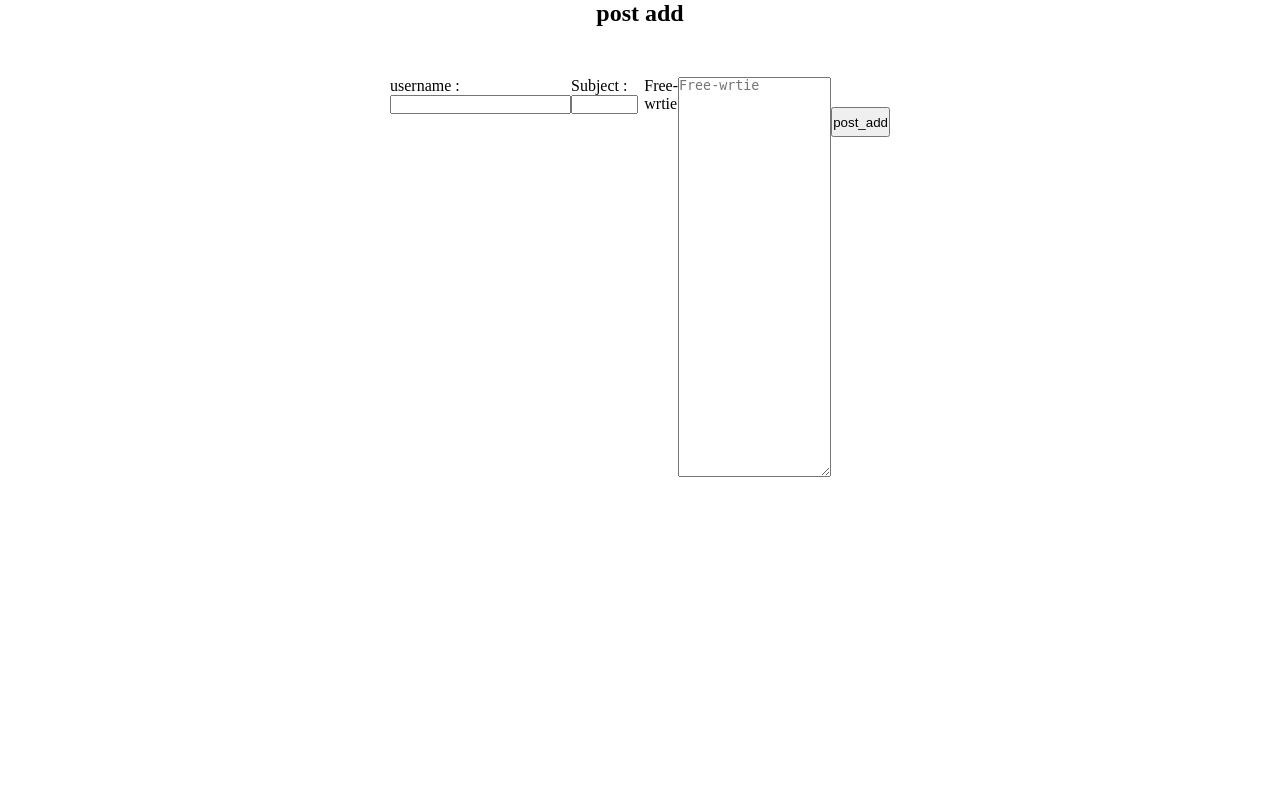
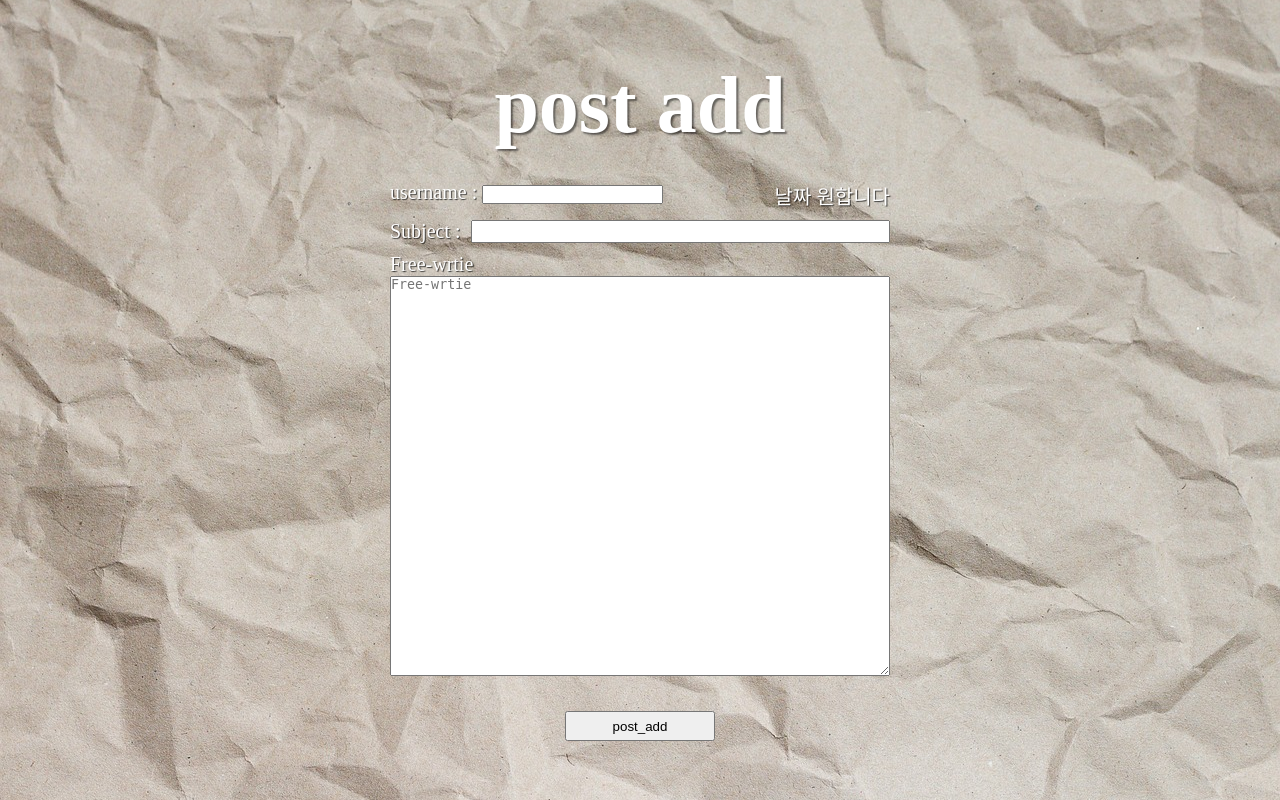
Before and after one commit to Jingood/adsad, a Flask app: page /post_add in a window 1280 px wide. Run offline with Flask 3, Linux system fonts and the light colour scheme; some web fonts are replaced.

Commit message:
post_add css수정

```diff
--- a/templates/post_add.html
+++ b/templates/post_add.html
@@ -7,38 +7,77 @@
     <meta name="viewport" content="width=device-width, initial-scale=1.0">
     <title>post_add</title>
     <style>
+        @font-face {
+            font-family: 'InkLipquid';
+            src: url('https://cdn.jsdelivr.net/gh/projectnoonnu/noonfonts_one@1.0/InkLipquid.woff') format('woff');
+            font-weight: normal;
+            font-style: normal;
+        }
+
         * {
             margin: 0;
             padding: 0;
             box-sizing: border-box;
         }
 
+        body {
+            background-image: url(/static/paper-3155438_1280.jpg);
+            background-size: cover;
+            background-position: center;
+        }
+
         .main {
             display: flex;
             flex-direction: column;
             align-items: center;
+            margin: 30px 0;
+        }
+
+        .main h2 {
+            margin: 30px 0;
+            font-size: 80px;
+            color: white;
+            text-shadow: 2px 2px 2px rgba(0, 0, 0, 0.5);
+            text-decoration: none;
+        }
+
+        .main form {
+            font-family: 'InkLipquid';
+            font-size: 20px;
+            font: bold;
+            color: white;
+            text-shadow: 1px 1px 1px rgba(0, 0, 0, 0.7);
         }
 
         /* 작성자, 제목, 내용 디자인 부분 */
         .form_size {
             width: 500px;
-            margin-top: 50px;
         }
-        .us_da{
+
+        .us_da {
             display: flex;
             justify-content: space-between;
+            margin-bottom: 10px;
         }
-        .form_size .username,
+
         .form_size textarea {
             width: 100%;
             box-sizing: border-box;
         }
-        .form_size .subject input{
-            width: 91%;
+
+        .form_size .subject {
+            display: flex;
+            margin-bottom: 10px;
         }
-        .form_size .subject label{
-            width: 10%;
+
+        .form_size .subject input {
+            flex: 1;
         }
+
+        .form_size .subject label {
+            margin-right: 10px;
+        }
+
         .form_size textarea {
             height: 400px;
         }
@@ -49,34 +88,42 @@
             width: 30%;
             height: 30px;
         }
+
+        .post_button:hover {
+            display: block;
+            margin: 30px auto 0;
+            width: 30%;
+            height: 30px;
+            background-color: white;
+            border-color: saddlebrown;
+        }
     </style>
 </head>
 
 <body>
     <div class="main">
         <h2>post add</h2>
-        <div>
         <form action="{{url_for('post_add_button')}}" method="get" class="form_size">
             <div class="us_da">
                 <div class="username">
                     <label for="username">username : </label>
-                        <input  type="text" name="username" required>
+                    <input type="text" name="username" required>
                 </div>
-                <br>
+                <div>
+                    <p> 날짜 원합니다 </p>
+                </div>
+            </div>
             <div class='subject'>
                 <label for="subject">Subject : </label>
                 <input type="text" name="subject" required>
             </div>
-                <br>
             <label for="content"> Free-wrtie </label>
             <textarea class='content' name="content" placeholder="Free-wrtie"></textarea>
-                <br>
             <button class="post_button" type="submit">
                 post_add
             </button>
         </form>
     </div>
-    </div>
 </body>
 
 </html>
```
Lines whose indentation alone changed are shown as unchanged.
